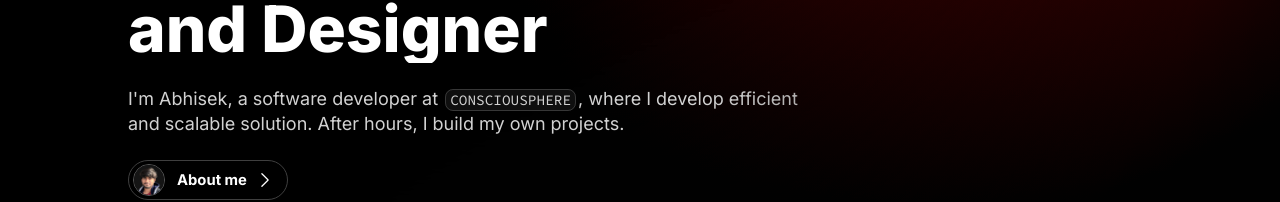
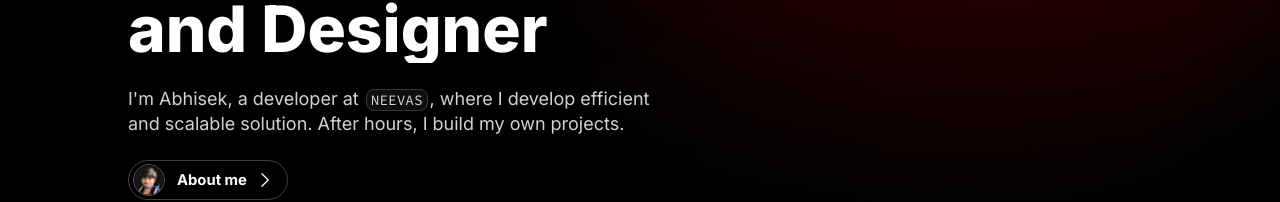
Before and after one commit to Panda-Abhisek/magic-portfolio, a Next.js app: page / in a window 1280 px wide. Shown: the part 225-427 px from the top of the page. Built offline with nearby package versions, Linux system fonts and the light colour scheme.

Commit message:
change work at neevas

```diff
--- a/src/app/resources/content.js
+++ b/src/app/resources/content.js
@@ -48,7 +48,7 @@ const home = {
     title: `${person.name}'s Portfolio`,
     description: `Portfolio website showcasing my work as a ${person.role}`,
     headline: <>Software Developer and Designer</>,
-    subline: <>I'm Abhisek, a software developer at <InlineCode>CONSCIOUSPHERE</InlineCode>, where I develop efficient <br/> and scalable solution. After hours, I build my own projects.</>
+    subline: <>I'm Abhisek, a developer at <InlineCode>NEEVAS</InlineCode>, where I develop efficient <br/> and scalable solution. After hours, I build my own projects.</>
 }
 
 const about = {
@@ -80,9 +80,9 @@ const about = {
         title: 'Work Experience',
         experiences: [
             {
-                company: 'CONSCIOUSPHERE',
+                company: 'NEEVAS',
                 timeframe: '2024 - Present',
-                role: 'Software Developer',
+                role: 'Salesforce Developer',
                 achievements: [
 
                 ],
```
